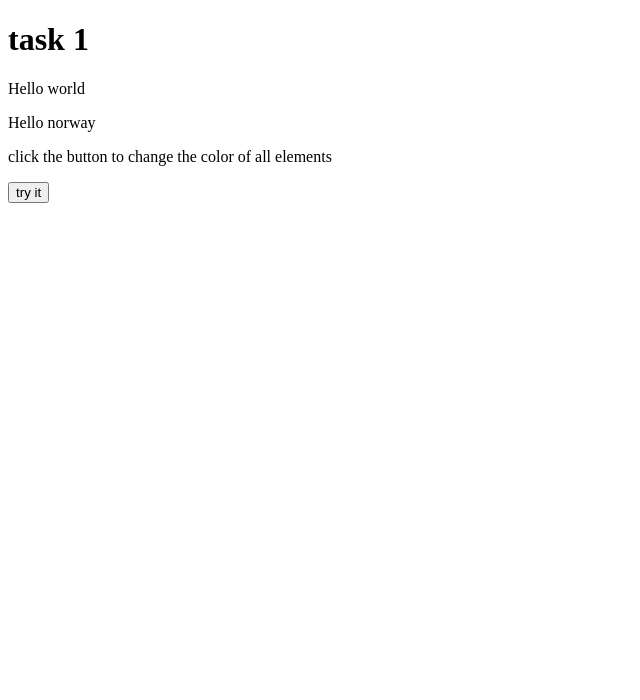
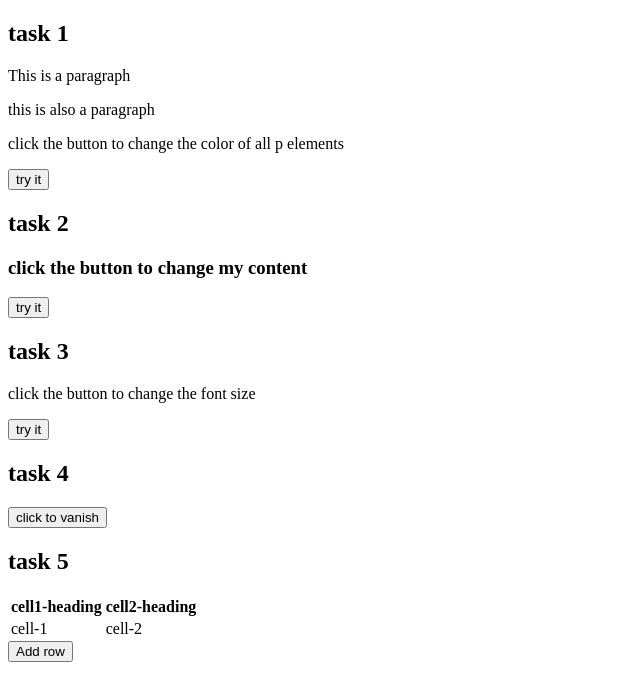
Before and after one commit to its-codetime/day20-practice, a plain HTML site: page index.html in a window 1280 px wide. Shown: the whole page, without its empty margins (0-640 px from the left). Drawn offline with Linux system fonts and the light colour scheme.

Commit message:
task 2,3,4,5

```diff
--- a/index.html
+++ b/index.html
@@ -8,10 +8,44 @@
     <title>day 20 practice</title>
   </head>
   <body>
-    <h1>task 1</h1>
-    <p>Hello world</p>
-    <p>Hello norway</p>
-    <p>click the button to change the color of all elements</p>
-    <button id="color">try it</button>
+    <section>
+      <h2>task 1</h2>
+      <p>This is a paragraph</p>
+      <p>this is also a paragraph</p>
+      <p>click the button to change the color of all p elements</p>
+      <button id="color">try it</button>
+    </section>
+    <section>
+      <h2>task 2</h2>
+      <h3 id="heading">click the button to change my content</h3>
+      <button id="content">try it</button>
+    </section>
+    <section>
+      <h2>task 3</h2>
+      <p id="test">click the button to change the font size</p>
+      <button id="fontsize">try it</button>
+    </section>
+    <section>
+      <h2>task 4</h2>
+      <button id="vanish">click to vanish</button>
+    </section>
+    <section>
+      <h2>task 5</h2>
+      <table id="table">
+        <thead>
+          <tr>
+            <th>cell1-heading</th>
+            <th>cell2-heading</th>
+          </tr>
+        </thead>
+        <tbody id="tableBody">
+          <tr>
+            <td>cell-1</td>
+            <td>cell-2</td>
+          </tr>
+        </tbody>
+      </table>
+      <button id="tableB">Add row</button>
+    </section>
   </body>
 </html>
--- a/script.js
+++ b/script.js
@@ -1,3 +1,4 @@
+// task 1
 const pArr = Array.from(document.getElementsByTagName("p"));
 const colorChangeButton = document.getElementById("color");
 
@@ -6,3 +7,39 @@ colorChangeButton.onclick = () => {
     p.style.color = "red";
   });
 };
+
+// task 2
+const heading = document.getElementById("heading");
+const changeContent = document.getElementById("content");
+
+changeContent.onclick = () => {
+  heading.innerHTML = "My content just changed";
+};
+
+// task 3
+const testP = document.getElementById("test");
+const changeFontsize = document.getElementById("fontsize");
+
+changeFontsize.onclick = () => {
+  testP.style.fontSize = "30px";
+};
+
+// task 4
+const vanish = document.getElementById("vanish");
+vanish.onclick = () => {
+  vanish.style.display = "none";
+};
+
+const tableBody = document.getElementById("tableBody");
+const tableB = document.getElementById("tableB");
+
+tableB.onclick = () => {
+  const tr = document.createElement("tr");
+  const td1 = document.createElement("td");
+  const td2 = document.createElement("td");
+  td1.textContent = "cell-1";
+  td2.textContent = "cell-2";
+  tr.appendChild(td1);
+  tr.appendChild(td2);
+  tableBody.appendChild(tr);
+};
```
